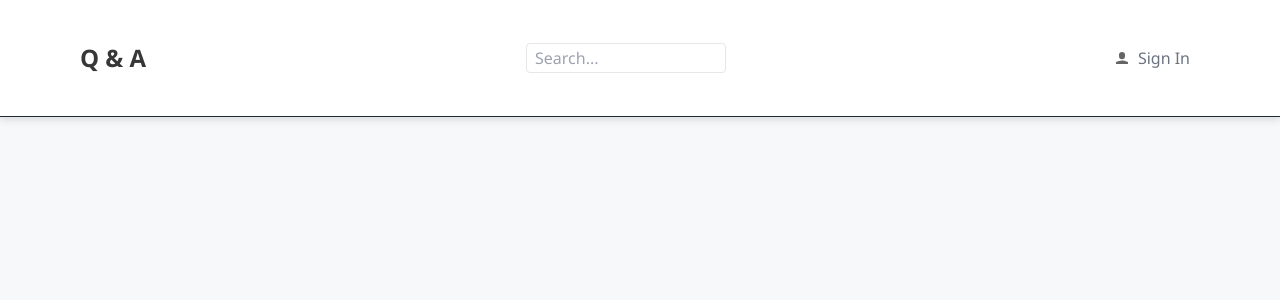
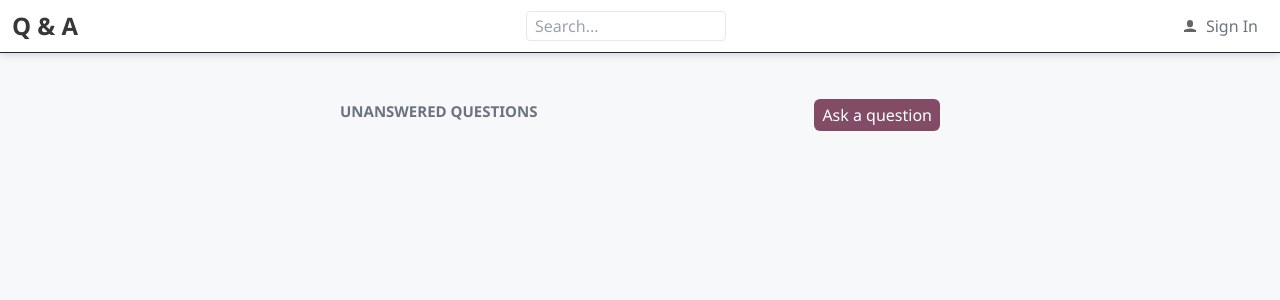
Before and after one commit to namht-webdev/CoreReact, a React (Create React App) app in the folder frontend/: page / in a window 1280 px wide. Shown: the top 300 px of the page. Built offline with nearby package versions, Linux system fonts and the light colour scheme.

Commit message:
style for home page

```diff
--- a/frontend/src/App.tsx
+++ b/frontend/src/App.tsx
@@ -2,13 +2,13 @@ import React from 'react';
 import { Header } from './components/Header';
 import { HomePage } from './components/HomePage';
 
-function App() {
+const App: React.FC = () => {
   return (
     <div className={`font-body text-[16px] text-gray-500`}>
       <Header />
       <HomePage />
     </div>
   );
-}
+};
 
 export default App;
--- a/frontend/src/components/HomePage.tsx
+++ b/frontend/src/components/HomePage.tsx
@@ -1,10 +1,13 @@
 import React from 'react';
+import { PrimaryButton } from './PrimaryButton';
 
 export const HomePage = () => (
-  <div className="mt-14 z-10">
-    <div>
-      <h2>Unanswered Questions</h2>
-      <button>Ask a question</button>
+  <div className="mt-14 ml-auto mr-auto mb-5 max-w-[600px]  py-8 px5">
+    <div className="flex items-center justify-between">
+      <h2 className="text-[15px] font-bold mt-3 ml-0 mb-5 text-center uppercase">
+        Unanswered Questions
+      </h2>
+      <PrimaryButton>Ask a question</PrimaryButton>
     </div>
   </div>
 );
--- /dev/null
+++ b/frontend/src/components/PrimaryButton.tsx
@@ -0,0 +1,3 @@
+export const PrimaryButton = (props: { children: string }) => {
+  return <button className="primaryBtn">{props.children}</button>;
+};
--- a/frontend/src/index.css
+++ b/frontend/src/index.css
@@ -1,7 +1,7 @@
 body {
   margin: 0;
   background-color: #f7f8fa;
-  }
+}
 
 
 @tailwind base;
@@ -10,7 +10,7 @@ body {
 
 @layer components {
   .header{
-    @apply fixed box-border top-0 w-full flex items-center justify-between px-20 py-10 bg-[#fff] border-b-gray-800 border-b-[1px] shadow-[0_3px_7px_0_rgba(110,112,114,0.21)];
+    @apply fixed box-border top-0 w-full flex items-center justify-between px-3 py-2 bg-[#fff] border-b-gray-800 border-b-[1px] shadow-[0_3px_7px_0_rgba(110,112,114,0.21)];
   }
   .search-box{
     @apply border p-1 rounded focus:outline-gray-400 box-border font-body text-[16px] py-3 px-2 text-[#5c5a5a] bg-white w-[200px] h-[30px];
@@ -21,4 +21,7 @@ body {
   .sign-in span{
     @apply ml-[10px];
   }
+  .primaryBtn{
+    @apply bg-[#824c67] border-[#824c67] border-none rounded-md text-[16px] font-body py-1 px-2 text-white cursor-pointer hover:bg-[#681c41] focus:outline-[#824c67] disabled:opacity-50 disabled:cursor-not-allowed;
+  }
 }
--- a/frontend/src/index.tsx
+++ b/frontend/src/index.tsx
@@ -1,18 +1,9 @@
-import React from 'react';
-import ReactDOM from 'react-dom/client';
+import ReactDOM from 'react-dom';
 import './index.css';
 import App from './App';
 
-const root = ReactDOM.createRoot(
-  // eslint-disable-next-line prettier/prettier
-  document.getElementById('root') as HTMLElement,
-);
-root.render(
-  <React.StrictMode>
-    <App />
-  </React.StrictMode>,
-);
+ReactDOM.render(<App />, document.getElementById('root'));
 
-// If you want to start measuring performance in your app, pass a function
-// to log results (for example: reportWebVitals(console.log))
-// or send to an analytics endpoint. Learn more: https://bit.ly/CRA-vitals
+// If you want your app to work offline and load faster, you can change
+// unregister() to register() below. Note this comes with some pitfalls.
+// Learn more about service workers: https://bit.ly/CRA-PWA
```
Also changed, not shown: frontend/src/setupTests.js (deleted, +0 -5 lines).
